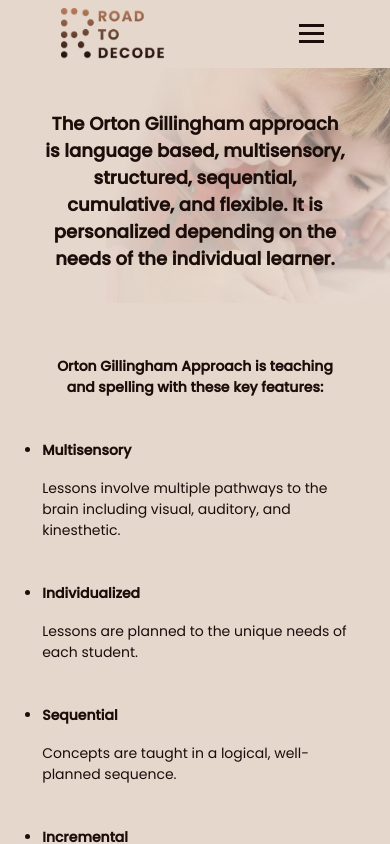
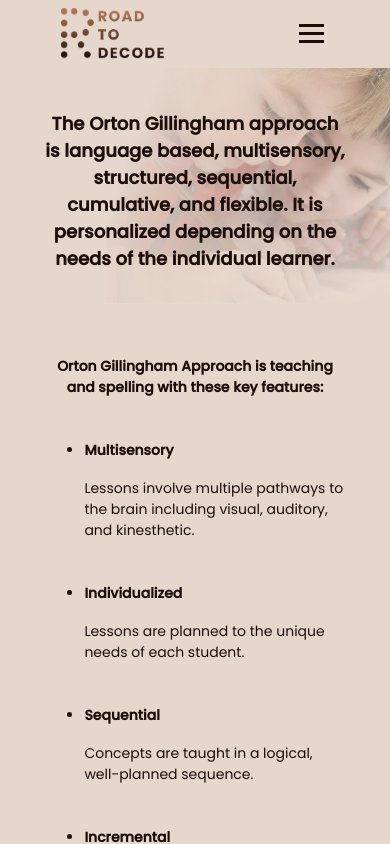
Before and after one commit to nikalomoiris/road-to-decode, a React (Create React App) app: page /approach in a window 390 px wide. Built offline with nearby package versions, Linux system fonts and the light colour scheme.

Commit message:
Small layout correction

```diff
--- a/src/App.css
+++ b/src/App.css
@@ -253,6 +253,7 @@ blockquote {
 .approach-description ul{
   text-align: left;
   margin-bottom: 10vh;
+  margin-left: 20vh;
 }
 
 .approach-description ul li h4{
@@ -311,7 +312,7 @@ blockquote {
 
   .dyslexia-text{
     width: 100%;
-    padding: 5vh 10vh 5vh 10vh;
+    padding: 5vh;
   }
 
   .dyslexia-title{
@@ -333,6 +334,10 @@ blockquote {
 
   .approach-description{
     font-size: 14px;
+  }
+
+  .approach-description ul{
+    margin-left: 5vh;
   }
 
   .nav-links{
```
